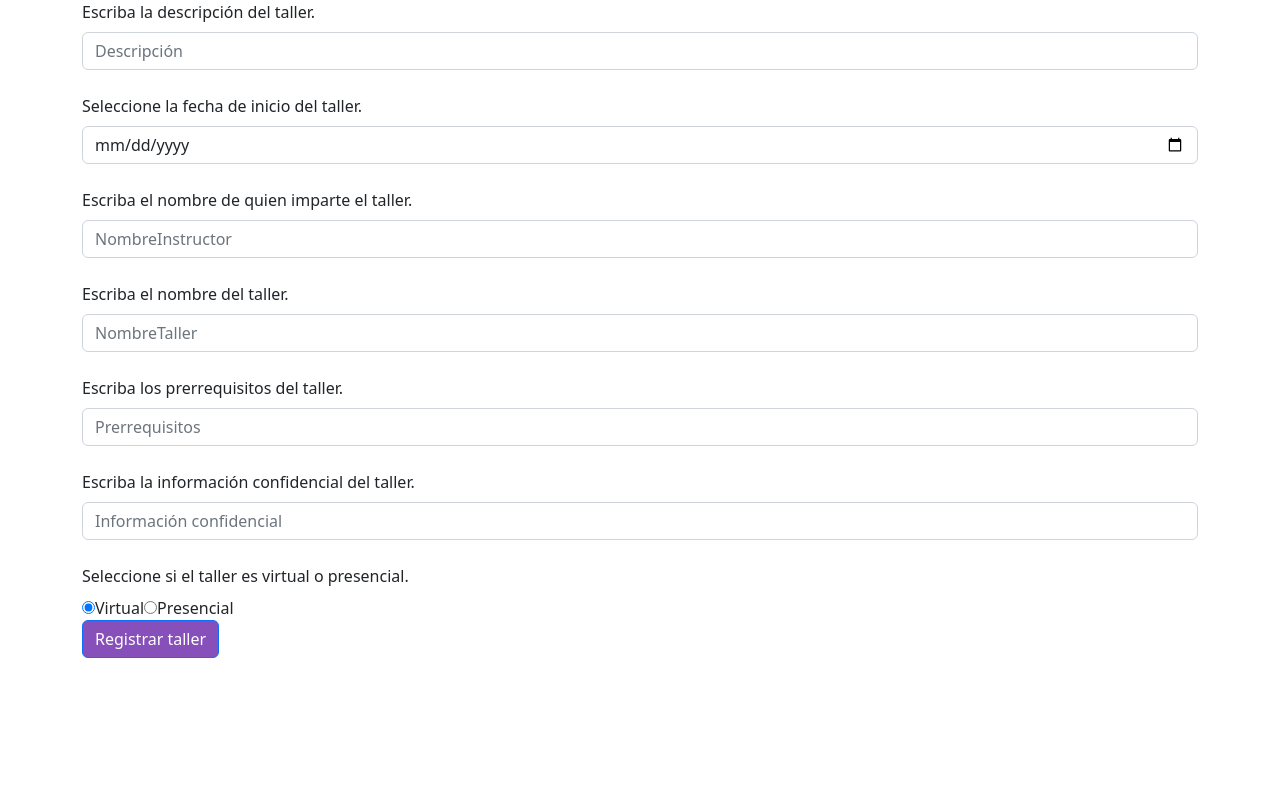
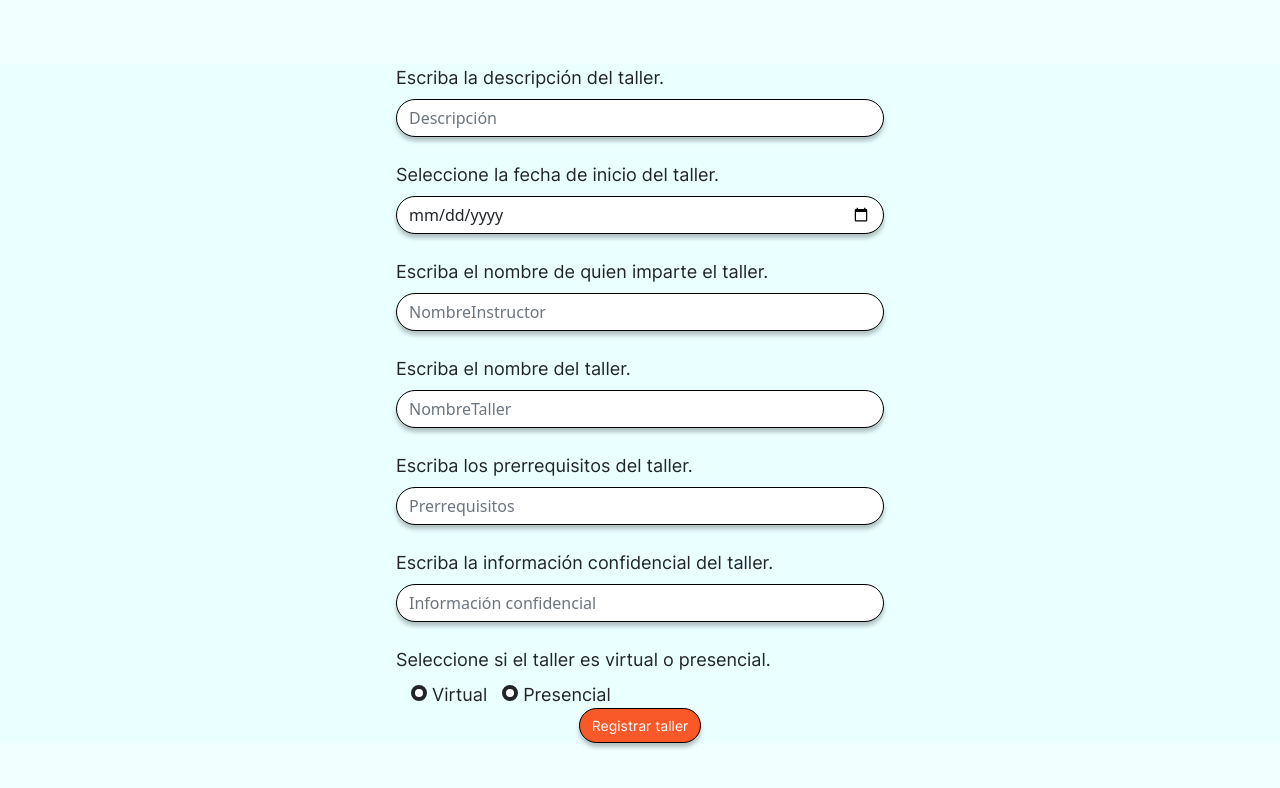
Before and after one commit to francogarza/proyecto-integrador, a React (Create React App) app: page /registro-taller-admin in a window 1280 px wide. Shown: the top 788 px of the page. Built offline with nearby package versions, Linux system fonts and the light colour scheme; no server answers.

Commit message:
graphics overhaul and added routing between catalog and detail

```diff
--- a/src/App.js
+++ b/src/App.js
@@ -26,7 +26,7 @@ function App() {
         }
         />
         <Route path="/registro-taller-admin" element={
-          <RegistroTalleres />
+          <RegistroTalleres isUpdate={false} />
         }
         />
         <Route path="/catalogo-talleres" element={
--- a/src/CatalogoTalleres.js
+++ b/src/CatalogoTalleres.js
@@ -26,7 +26,7 @@ const CatalogoTalleres = (props) => {
 
   return(
     <div>
-        <div style={{padding: "50px", textAlign: "center", background: "#864fba", color: "#fdfffc", fontSize: "30px"}}>
+        <div style={{padding: "50px", textAlign: "center", background: "#F95828", color: "#fdfffc", fontSize: "30px"}}>
             <h1> Catálogo de talleres </h1>
             <p> Talleres disponibles </p>
         </div>
--- a/src/RegistroPadres.js
+++ b/src/RegistroPadres.js
@@ -70,7 +70,7 @@ const RegistroPadres = () => {
 
 
   return(
-
+    <div id="mainContainer">
       <Container>
       {alertActive && <Alert variant='warning'>porfavor verifique sus datos</Alert>}
       <Form className="registroPadres">
@@ -83,26 +83,28 @@ const RegistroPadres = () => {
         </Form.Group>
         <br/>
         <Form.Group>
-        <label>
+          <Form.Label>
             Escriba su correo electrónico.
-        </label>
+          </Form.Label>
           <br/>
           <Form.Control type="text" placeholder="Correo" id="Mail" value={todoMail} onChange={handleTodoChangeMail}/>
         </Form.Group>
         <br/>
         <Form.Group>
-        <label>
+          <Form.Label>
             Escriba su número de teléfono.
-        </label>
+          </Form.Label>
           <br/>
           <Form.Control type="number" placeholder="Teléfono" id="Celular" value={todoCelular} onChange={handleTodoChangeCelular}/>
         </Form.Group>
         <br/>
-      <Button onClick={writeToDatabase} style={{backgroundColor:"#864FBA"}}>
+          <Button onClick={writeToDatabase} class='submit'>
             Registrarse
           </Button>
+
       </Form>
       </Container>
+    </div>
   )
 }
 
--- a/src/RegistroTaller.js
+++ b/src/RegistroTaller.js
@@ -198,6 +198,7 @@ const RegistroTaller = (props) => {
     };
 
     return(
+        <div id="mainContainer">
             <Container>
             {alertActive && <Alert variant='warning'>porfavor verifique sus datos</Alert>}
             <Form className="registroTaller">
@@ -332,11 +333,14 @@ const RegistroTaller = (props) => {
                 <input type="radio" id="Otro" name="ComoEntero" value={ComoEntero} onChange={handleChangeComoEntero}/>
                 <Form.Label htmlFor="Otro">Otro</Form.Label>
                 <br/>
-            <Button onClick={writeToDatabase} className="registro" type="submit" style={{backgroundColor:"#864FBA"}}>
+                <Button onClick={writeToDatabase} className="registro" type="submit">
                     Registrarse
                 </Button>
             </Form>
             </Container>
+            <div id="bottomPadding"></div>
+        </div>
+
     )
 }
 
--- a/src/RegistroTalleres.js
+++ b/src/RegistroTalleres.js
@@ -6,6 +6,7 @@ import {useState,useEffect} from "react";
 import 'bootstrap/dist/css/bootstrap.min.css'
 import './basic.css'
 import {Button,Container,Form,Alert} from 'react-bootstrap'
+import { useLocation } from 'react-router-dom';
 
 
 ///
@@ -15,6 +16,7 @@ import {Button,Container,Form,Alert} from 'react-bootstrap'
 
 const RegistroTalleres = (props) => {
 
+    const location = useLocation();
     const [Descripcion, setDescripcion] = useState("");
     const [Fechas, setFechas] = useState("");
     const [Horarios, setHorarios] = useState("");
@@ -24,6 +26,8 @@ const RegistroTalleres = (props) => {
     const [VirtualPresencial, setVirtualPresencial] = useState("");
     const [InformacionConfidencial, setInformacionConfidencial] = useState("");
     const [alertActive, setAlertActive] = useState(false);
+    const [id,setId] = useState("");
+    const [isUpdate,setIsUpdate] = useState(false)
 
 
     const handleChangeDescripcion=(e)=>{
@@ -56,6 +60,14 @@ const RegistroTalleres = (props) => {
 
     const handleChangeInformacionConfidencial=(e)=>{
         setInformacionConfidencial(e.target.value)
+    }
+
+    const handleId=(e)=>{
+        setId(e.target.value)
+    }
+
+    const handleIsUpdate=(e)=>{
+        setIsUpdate(e.target.value)
     }
 
     function verificarDatos(){
@@ -137,8 +149,8 @@ const RegistroTalleres = (props) => {
     };
 
     const updateToDatabase = () => {
+
         if(verificarDatos()){
-            const id = props.id
 
             update(ref(db, 'Taller/'+ id), {
                 Descripcion,
@@ -166,10 +178,27 @@ const RegistroTalleres = (props) => {
 
 
     useEffect(() => {
-        if(props.isUpdate){//si viene como update
+        if(location.state != null){
+            if(location.state.id != null){
+                setId(location.state.id);
+            }
+            if(location.state.isUpdate != null){
+                setIsUpdate(location.state.isUpdate);
+            }
+        }else if(props != null){
+            if(props.id != null){
+                setId(props.id);
+            }
+            if(props.isUpdate != null){
+                setIsUpdate(props.isUpdate);
+            }
+        }
 
+    }, [props.isUpdate,props.id])
+
+    useEffect(() => {
+        if(isUpdate){//si viene como update
             //sacar el id
-            const id = props.id
 
             onValue(ref(db,'Taller/'+id),(snapshot) => {
                 const data = snapshot.val();
@@ -184,11 +213,11 @@ const RegistroTalleres = (props) => {
                     setInformacionConfidencial(data.InformacionConfidencial)
                 }
               });
-
         }
-      }, [props.id,props.isUpdate])
+      }, [id,isUpdate])
 
     return(
+        <div id='mainContainer'>
         <Container>
         {alertActive && <Alert variant='warning'>Por favor, verifique sus datos.</Alert>}
         <Form className="registroTaller">
@@ -238,11 +267,14 @@ const RegistroTalleres = (props) => {
             <input type="radio" id="Presencial" name="Presencial" value={VirtualPresencial} onChange={handleChangeVirtualPresencial}/>
             <label htmlFor="Presencial">Presencial</label>
             <br/>
-            <Button onClick={props.isUpdate ? updateToDatabase : writeToDatabase} className="registro" type="submit" style={{backgroundColor:"#864FBA"}}>
-                {props.isUpdate ? 'Actualizar Taller' : 'Registrar taller'}
+            {
+            <Button onClick={isUpdate ? updateToDatabase : writeToDatabase} className="registro" type="submit">
+                {isUpdate ? 'Actualizar Taller' : 'Registrar taller'}
             </Button>
+            }
         </Form>
         </Container>
+        </div>
     )
 }
 
--- a/src/basic.css
+++ b/src/basic.css
@@ -2,3 +2,62 @@
     border-color:#864FBA;
     box-shadow: none; -webkit-box-shadow: none;
 }
+
+@font-face {
+    font-family: inter;
+    src: url(./Assets/inter.ttf);
+}
+
+label{
+    font-family: inter;
+    font-size: 18px;
+}
+
+.form-control{
+    border: 1px solid #000000;
+    box-shadow: 0px 4px 4px rgba(0, 0, 0, 0.25);
+    border-radius: 45px;
+}
+
+body{
+    background-color: rgba(228, 255, 255, 0.5);;
+}
+
+html{
+    background: rgba(228, 255, 255, 0.5);
+}
+
+input[type="radio"]{
+    appearance: none;
+    background-color: #fff;
+    margin-right: 5px;
+    margin-left: 15px;
+    font: inherit;
+    color: currentColor;
+    width: 1em;
+    height: 1em;
+    border: 0.3em solid currentColor;
+    border-radius: 50%;
+}
+
+
+.btn-primary{
+    font-size: 14px;
+    margin: auto;
+    display: block;
+    font-family: inter;
+    background: #F95828;
+    border: 1px solid #000000;
+    box-shadow: 0px 4px 4px rgba(0, 0, 0, 0.25);
+    border-radius: 45px;
+}
+
+#bottomPadding{
+    margin-top: 20%;
+}
+
+#mainContainer{
+    margin: auto;
+    margin-top: 5%;
+    width: 40%;
+}
--- a/src/components/TallerCard.js
+++ b/src/components/TallerCard.js
@@ -4,7 +4,7 @@ import Card from '@mui/material/Card';
 import CardContent from '@mui/material/CardContent';
 import Typography from '@mui/material/Typography';
 import {db} from '../firebase';
-import { withRouter } from 'react-router-dom'
+import { useNavigate } from 'react-router-dom'
 import {set,ref,onValue,remove,update} from 'firebase/database';
 import { Button, CardMedia, CardActionArea, CardActions } from '@mui/material';
 
@@ -16,9 +16,16 @@ const mockTaller = {
 
 export default function TallerCard(props){
 
-    function handleUpdate(){
-        //aqui no se como se llama la pantalla de <RegistroTalleres /> asi
-        //<RegistroTalleres isUpdate={true} id={props.id}/>
+    let navigate = useNavigate();
+    const irTaller = () =>{
+        let path = '/detalle-taller';
+        navigate(path, {state:{id:props.id}});
+    }
+
+
+    const editarTaller = () =>{
+        let path = '/registro-taller-admin';
+        navigate(path, {state:{isUpdate:true,id:props.id}});
     }
 
     //delete
@@ -27,7 +34,7 @@ export default function TallerCard(props){
     }
 
     return (
-        <Card sx={{ minWidth: 300, maxWidth: 300}} style={{margin: 30}}>
+        <Card sx={{ minWidth: 300, maxWidth: 300,borderRadius:'15%'}} style={{margin: 30}}>
             <CardActionArea>
                 <CardMedia
                 component = "img"
@@ -46,13 +53,13 @@ export default function TallerCard(props){
             </CardActionArea>
             <CardActions style={{ display: 'flex', justifyContent: 'center' }}>
                 {props.EsAdmin ? (
-                    <Button size="small" color="primary" onClick={handleUpdate}>
+                    <Button size="small" color="primary" onClick={editarTaller}>
                         Actualizar
                     </Button>
                 )
                 : (
-                <Button size="small" color="primary">
-                    Inscribirse
+                <Button size="small" color="primary" onClick={irTaller}>
+                    Ver mas
                 </Button>)}
 
                 {props.EsAdmin && <Button size="small" color="error" onClick={() => handleDelete(props.id)}>Borrar taller</Button>}
```
Also changed, not shown: src/DetalleTaller.js (+36 -4 lines), src/Assets/inter.ttf (added), 1 other file (tests, documents, lock files or other folders). Lines whose indentation alone changed are shown as unchanged.
